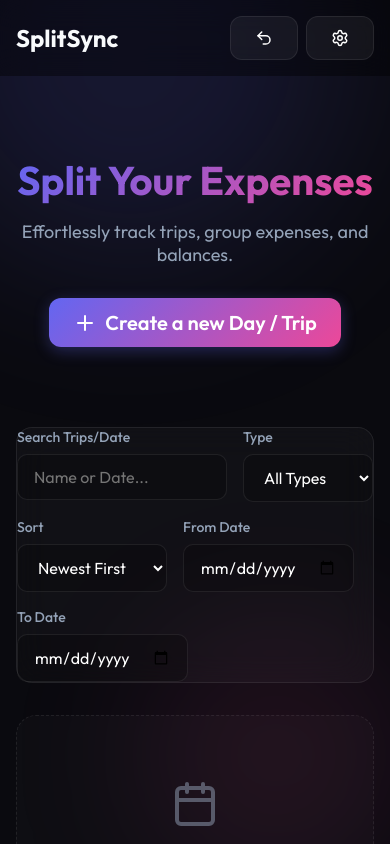
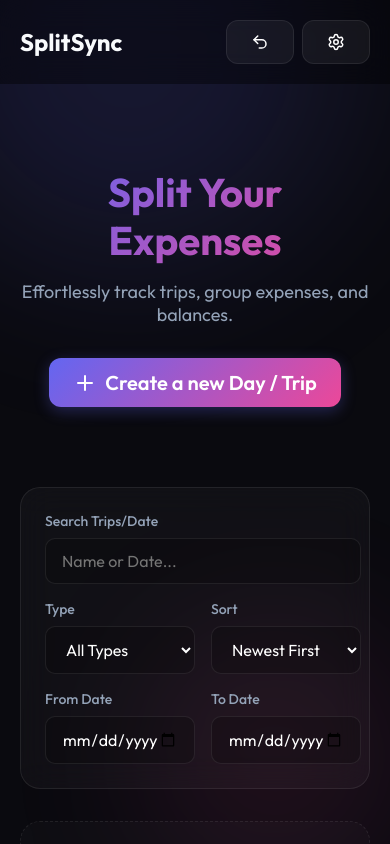
Before and after one commit to hameed-afsar-km/Advanced-Expense-Splitter, a React app: page / in a window 390 px wide. Shown: the top 844 px of the page. Built offline with nearby package versions, Linux system fonts and the light colour scheme; the HTML template or start-up script is replaced by a standard one.

Commit message:
feat: implement the core Advanced Expense Splitter application with trip, member, and expense management.

```diff
--- a/src/App.jsx
+++ b/src/App.jsx
@@ -403,33 +403,33 @@ function App() {
         </button>
       </div>
 
-      <div className="glass p-4 mt-8 mb-8 flex flex-wrap gap-4 items-end">
-        <div className="flex-1 min-w-[200px]">
+      <div className="home-filter-bar glass mt-8 mb-8">
+        <div className="filter-item search">
           <label className="input-label">Search Trips/Date</label>
           <input type="text" className="input-base" placeholder="Name or Date..." value={homeSearchTerm} onChange={e => setHomeSearchTerm(e.target.value)} />
         </div>
-        <div>
+        <div className="filter-item type">
           <label className="input-label">Type</label>
-          <select className="input-base" value={homeFilterType} onChange={e => setHomeFilterType(e.target.value)} style={{ width: '130px' }}>
+          <select className="input-base" value={homeFilterType} onChange={e => setHomeFilterType(e.target.value)}>
             <option value="all" style={{ background: '#13131a' }}>All Types</option>
             <option value="single" style={{ background: '#13131a' }}>Single Day</option>
             <option value="multi" style={{ background: '#13131a' }}>Multi Day</option>
           </select>
         </div>
-        <div>
+        <div className="filter-item sort">
           <label className="input-label">Sort</label>
-          <select className="input-base" value={homeSortBy} onChange={e => setHomeSortBy(e.target.value)} style={{ width: '150px' }}>
+          <select className="input-base" value={homeSortBy} onChange={e => setHomeSortBy(e.target.value)}>
             <option value="date-desc" style={{ background: '#13131a' }}>Newest First</option>
             <option value="date-asc" style={{ background: '#13131a' }}>Oldest First</option>
             <option value="name-asc" style={{ background: '#13131a' }}>Name (A-Z)</option>
             <option value="name-desc" style={{ background: '#13131a' }}>Name (Z-A)</option>
           </select>
         </div>
-        <div>
+        <div className="filter-item date-from">
           <label className="input-label">From Date</label>
           <input type="date" className="input-base" value={homeDateFrom} onChange={e => setHomeDateFrom(e.target.value)} />
         </div>
-        <div>
+        <div className="filter-item date-to">
           <label className="input-label">To Date</label>
           <input type="date" className="input-base" value={homeDateTo} onChange={e => setHomeDateTo(e.target.value)} />
         </div>
@@ -522,7 +522,7 @@ function App() {
         </div>
 
         {currentTrip.members.length > 0 && (
-          <div className="glass p-6 mb-8">
+          <div className="glass mb-8">
             <div className="flex justify-between items-center mb-4">
               <h3 className="text-xl font-bold">Quick Actions</h3>
               <div className="flex gap-2 flex-wrap">
@@ -559,16 +559,16 @@ function App() {
             <Users size={24} className="text-accent-1" />
             Members <span className="text-muted text-lg">({currentTrip.members.length})</span>
           </h2>
-          <div className="flex gap-4 flex-wrap">
+          <div className="member-search-container">
             <input
               type="text"
-              className="input-base min-w-[200px]"
+              className="input-base member-search-input"
               placeholder="Search member name..."
               value={tripSearchTerm}
               onChange={(e) => setTripSearchTerm(e.target.value)}
             />
-            <button className="btn btn-primary" style={{ whiteSpace: 'nowrap' }} onClick={() => openModal('ADD_MEMBER')}>
-              <Plus size={18} /> Add Member
+            <button className="btn btn-primary add-member-btn" onClick={() => openModal('ADD_MEMBER')}>
+              <Plus size={18} /> <span className="btn-text">Add Member</span>
             </button>
           </div>
         </div>
--- a/src/index.css
+++ b/src/index.css
@@ -47,14 +47,15 @@ body {
   backdrop-filter: blur(16px);
   -webkit-backdrop-filter: blur(16px);
   border: 1px solid var(--border-glass);
-  border-radius: 16px;
+  border-radius: 20px;
+  padding: 1.5rem;
 }
 
 .glass-card {
   background: var(--bg-glass);
   border: 1px solid var(--border-glass);
-  border-radius: 20px;
-  padding: 24px;
+  border-radius: 24px;
+  padding: 1.75rem;
   transition: all 0.3s ease;
   position: relative;
   overflow: hidden;
@@ -90,7 +91,7 @@ body {
   width: 100%;
   max-width: 1200px;
   margin: 0 auto;
-  padding: 1rem;
+  padding: 1.25rem;
 }
 
 .select-button {
@@ -99,7 +100,7 @@ body {
 
 @media (min-width: 768px) {
   .container {
-    padding: 2rem;
+    padding: 2.5rem;
   }
 }
 
@@ -244,10 +245,10 @@ body {
 .modal-content {
   background: var(--bg-secondary);
   border: 1px solid var(--border-glass);
-  border-radius: 20px;
+  border-radius: 24px;
   width: 100%;
   max-width: 500px;
-  padding: 1.5rem;
+  padding: 1.75rem;
   box-shadow: 0 25px 50px -12px rgba(0, 0, 0, 0.5);
   animation: slideUp 0.3s ease forwards;
   max-height: 90vh;
@@ -406,6 +407,77 @@ body {
 
 .text-muted {
   color: var(--text-muted);
+}
+
+/* Home Filter Bar */
+.home-filter-bar {
+  display: flex;
+  flex-wrap: wrap;
+  gap: 1rem;
+  align-items: flex-end;
+}
+
+.filter-item {
+  flex: 1;
+  min-width: 150px;
+}
+
+.filter-item.search {
+  flex: 2;
+  min-width: 200px;
+}
+
+@media (max-width: 768px) {
+  .home-filter-bar {
+    display: grid;
+    grid-template-columns: 1fr 1fr;
+    gap: 1rem;
+    align-items: flex-end;
+  }
+
+  .filter-item.search {
+    grid-column: span 2;
+  }
+
+  .filter-item.type,
+  .filter-item.sort,
+  .filter-item.date-from,
+  .filter-item.date-to {
+    grid-column: span 1;
+  }
+}
+
+/* Member Section Layout */
+.member-search-container {
+  display: flex;
+  gap: 0.75rem;
+  width: 100%;
+  align-items: center;
+}
+
+.member-search-input {
+  flex: 1;
+}
+
+@media (max-width: 640px) {
+  .member-search-container {
+    max-width: 100%;
+  }
+
+  .member-search-container .btn-text {
+    display: none;
+  }
+
+  .member-search-container .btn {
+    padding: 0.75rem;
+  }
+}
+
+@media (min-width: 641px) {
+  .member-search-container {
+    width: auto;
+    min-width: 400px;
+  }
 }
 
 /* Table/List styling */
```
